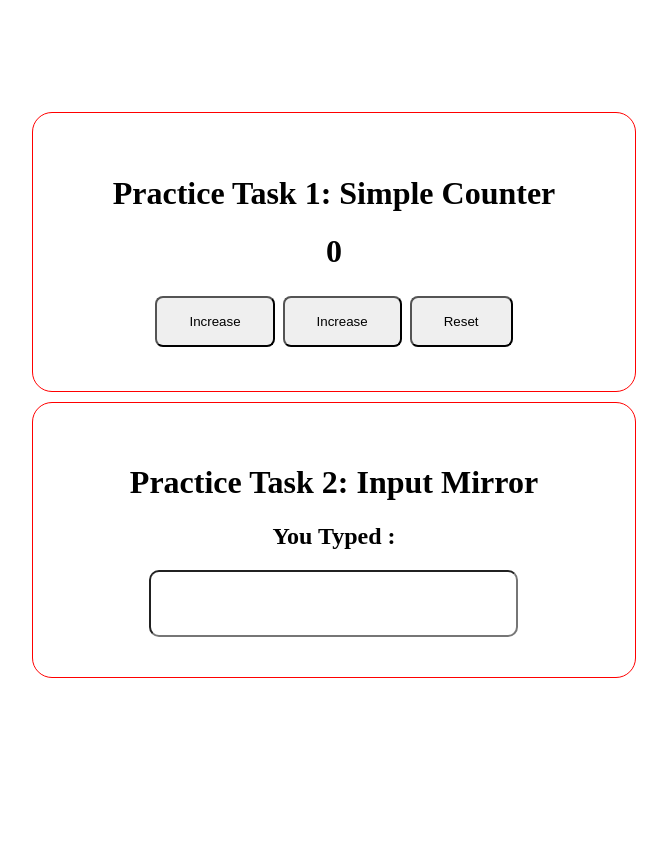
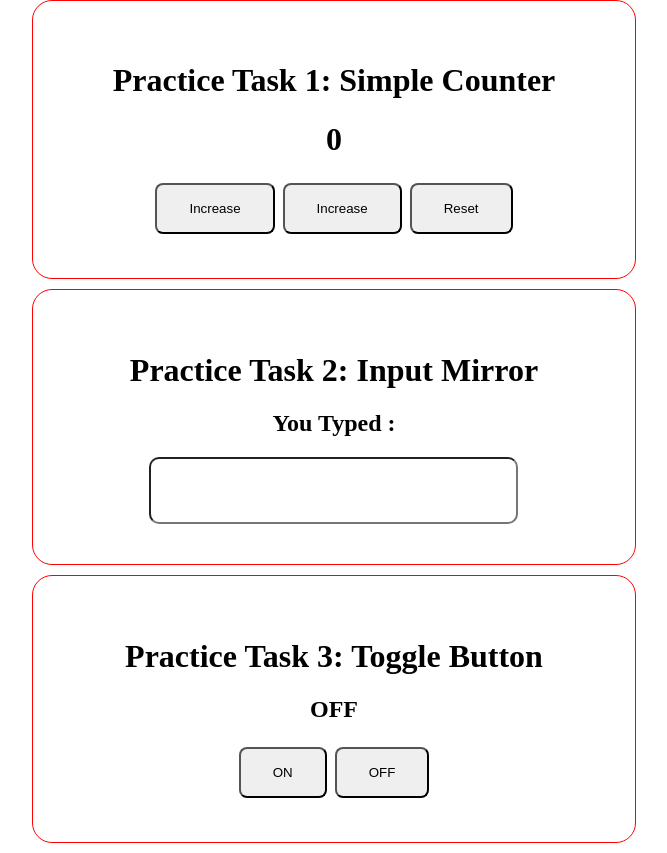
Before and after one commit to priyotush25/learn-react-core-concept, a React (Vite) app: page / in a window 1280 px wide. Shown: the whole page, without its empty margins (306-973 px from the left). Before the commit the page ends 800 px from the top, so only its background shows below. Built offline with nearby package versions, Linux system fonts and the light colour scheme.

Commit message:
toggle button

```diff
--- a/src/App.jsx
+++ b/src/App.jsx
@@ -4,6 +4,7 @@ import "./App.css";
 function App() {
   const [count, setCount] = useState(0);
   const [text, setText] = useState("");
+  const [isOn, setIsOn] = useState(false);
 
   const resetHandle = () => {
     setCount(0);
@@ -29,7 +30,19 @@ function App() {
       <div className="container">
         <h1>Practice Task 2: Input Mirror</h1>
         <h2>You Typed : {text}</h2>
-        <input value={text} type="text" onChange={inputHandle} />
+        <input
+          type="text"
+          value={text}
+          // onChange={(e) => setText(e.target.value)}
+          onChange={inputHandle}
+        />
+      </div>
+
+      <div className="container">
+        <h1>Practice Task 3: Toggle Button</h1>
+        <h2>{isOn ? "ON" : "OFF"}</h2>
+        <button onClick={() => setIsOn(true)}>ON</button>
+        <button onClick={() => setIsOn(false)}>OFF</button>
       </div>
     </>
   );
```
